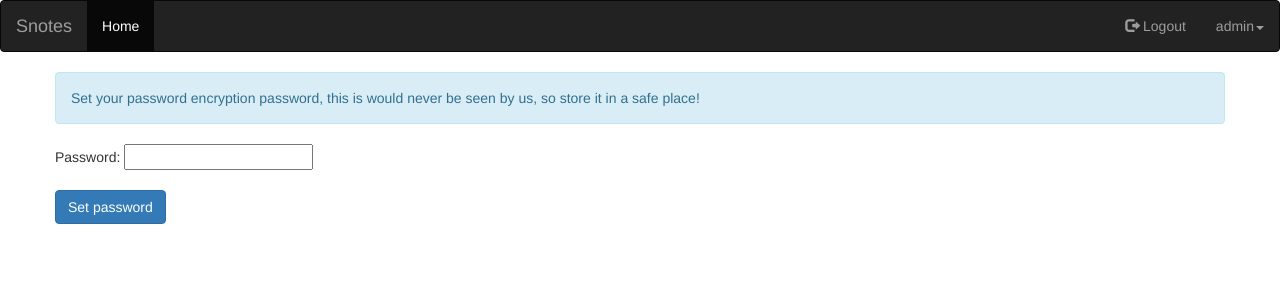
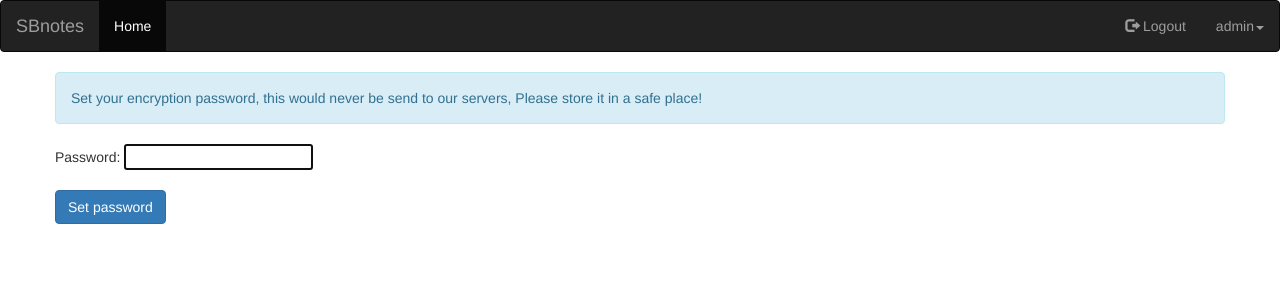
Before and after one commit to 3rg1s/SBNotes, a PHP site: page /univproj/actions/setpassword.php in a window 1280 px wide. Shown: the top 300 px of the page. Run offline with PHP 8.4, Linux system fonts and the light colour scheme; the visitor is signed in with stand-in values (Sample User, id 1); some libraries are stand-ins or nearby versions.

Commit message:
Created Actions folder to in order to make the structure more organized Removed some incorrect paths(Still not fixed all) Added autofocus on input an input tag on setpassword.php file

```diff
--- a/encnot.php
+++ b/actions/encnot.php
@@ -14,7 +14,7 @@
 </head>
 <body>
    <?php
- include 'navigator.php';
+ include '../navigator.php';
  ?>
 <form>
   <div class="form-group">
@@ -66,7 +66,7 @@ $.ajax({
         timer: 100
     });
       setTimeout(function(){
-       window.location.replace("view.php");
+       window.location.replace("../view.php");
       }, 1000);
   }
 
--- a/notesubmit.php
+++ b/actions/notesubmit.php
@@ -6,7 +6,7 @@ $username = $_SESSION["username"];
 
 $note = $_POST["note"];
 
-require_once "config.php";
+require_once "../config.php";
 
 $sql = "INSERT INTO snotes (note,ownedby) VALUES (?,?)";
 
@@ -17,7 +17,7 @@ $sql = "INSERT INTO snotes (note,ownedby) VALUES (?,?)";
             // Attempt to execute the prepared statement
             if(mysqli_stmt_execute($stmt)){
                 // Redirect to login page
-                header("location: view.php");
+                header("location: ../view.php");
             } else{
                 echo "Something went wrong. Please try again later.";
             }
--- a/register.php
+++ b/actions/register.php
@@ -1,6 +1,6 @@
 <?php
 // Include config file
-require_once "config.php";
+require_once "../config.php";
 
 // Define variables and initialize with empty values
 $username = $password = $confirm_password =  $invite ="";
@@ -128,7 +128,7 @@ if($_SERVER["REQUEST_METHOD"] == "POST"){
             // Attempt to execute the prepared statement
             if(mysqli_stmt_execute($stmt)){
                 // Redirect to login page
-                header("location: login.php");
+                header("location: ../login.php");
             } else{
                 echo "Something went wrong. Please try again later.";
             }
@@ -183,7 +183,7 @@ if($_SERVER["REQUEST_METHOD"] == "POST"){
                 <input type="submit" class="btn btn-primary" value="Submit">
                 <input type="reset" class="btn btn-default" value="Reset">
             </div>
-            <p>Already have an account? <a href="login.php">Login here</a>.</p>
+            <p>Already have an account? <a href="../login.php">Login here</a>.</p>
         </form>
     </div>
 </body>
--- a/setpassword.php
+++ b/actions/setpassword.php
@@ -10,17 +10,17 @@
 </head>
 <body onload="checkpass()">
    <?php
- include 'navigator.php';
+ include '../navigator.php';
  ?>
 <div class="container">
   <div class="row">
     <div class="col-sm">
 <div class="alert alert-info" role="alert">
-  Set your password encryption password, this is would never be seen by us, so store it in a safe place!
+  Set your encryption password, this would never be send to our servers, Please store it in a safe place!
 </div>
 <form>
   <div class="form-group">
-      Password: <input type="text" id="Pass" size="20" name="fname"><br>
+      Password: <input autofocus type="text" id="Pass" size="" required><br>
       <br>
    <button  type="button" class="btn btn-primary" onclick="setPass()" >Set password</button>
   </div>
--- a/index.php
+++ b/index.php
@@ -40,8 +40,8 @@ if(!isset($_SESSION["loggedin"]) || $_SESSION["loggedin"] !== true){
         }
     ?>
     <div class="page-header">
-        <h1>Hi, <b></b> Welcome to SBNotes by Ergis</h1>
-        If you want a to see on how to use this web app, please send an email : ehotza35 [at] gmail [dot] com
+        <h1>Hi, <b></b> Welcome to SBNotes 🗒️</h1>
+        Please send a email to our main developer at : ehotza35 [at] gmail [dot] com , if you have any questions!
     </div>
 
         <?php
@@ -66,7 +66,7 @@ if(!isset($_SESSION["loggedin"]) || $_SESSION["loggedin"] !== true){
         .then((result) => {
             if (result.value) {
                 $.ajax({
-                url: "http://192.168.1.21/univproj/generatecode.php",
+                url: "/actions/generatecode.php",
                 type: "GET",
                 success: function(){
                     swal.fire({
--- a/invites.php
+++ b/invites.php
@@ -16,7 +16,7 @@ session_start();
 <script type="text/javascript">
     function confirmcreate(){
                 $.ajax({
-                url: "generatecode.php",
+                url: "/actions/generatecode.php",
                 type: "GET",
                 success: function(){
                     swal.fire({
@@ -85,7 +85,7 @@ if ($result->num_rows > 0) {
     echo "<td id=\"used\">" . $row["used"]. "</td>";
     echo "<td id=\"code\">". $row["code"]. "</td>";
 	echo "<td id=\"ownedby\">" . $row["ownedby"]. "</td>";
-	echo "<td><a href='delete.php?id=" .$row['code']."'><button type=\"button\" class=\"btn btn-danger\">Delete</button></a></td>";
+	echo "<td><a href='/actions/delete.php?id=" .$row['code']."'><button type=\"button\" class=\"btn btn-danger\">Delete</button></a></td>";
 	echo "</tr>";
 }
 }
--- a/login.php
+++ b/login.php
@@ -64,7 +64,7 @@ if($_SERVER["REQUEST_METHOD"] == "POST"){
                             $_SESSION["username"] = $username;
 
                             // Redirect user to welcome page
-                            header("location: setpassword.php");
+                            header("location: /actions/setpassword.php");
                         } else{
                             // Display an error message if password is not valid
                             $error = "Invalid credentials";
@@ -140,7 +140,7 @@ height: 100%;
             <div class="form-group">
                 <input type="submit" class="btn btn-primary" value="Login">
             </div>
-            <p>Don't have an account? <a href="register.php">Sign up now</a>.</p>
+            <p>Don't have an account? <a href="actions/register.php">Sign up now</a>.</p>
         </form>
     </div>
   </div>
--- a/navigator.php
+++ b/navigator.php
@@ -4,7 +4,7 @@
   <nav class="navbar navbar-inverse">
   <div class="container-fluid">
     <div class="navbar-header">
-      <a class="navbar-brand" href=".">Snotes</a>
+      <a class="navbar-brand" href=".">SBnotes</a>
     </div>
     <ul class="nav navbar-nav">
       <li class="active"><a href="index.php">Home</a></li>
@@ -15,7 +15,7 @@
         <ul class="dropdown-menu">
                 <?php
        if ($_SESSION["username"] === "admin") {
-      echo '<li><a href="javascript:void(0);" onclick="confirmcreate()"> Create Invite code</a></li>';
+      echo '<li><a href="javascript:void(0);" onclick="confirmcreate()">Create Invite code</a></li>';
   }else {
 
   }
@@ -23,7 +23,7 @@
           <li><a href="encnot.php">Encrypt Notes</a></li>
           <li><a href="view.php">View Notes</a></li>
           <li><a href="setpassword.php">Set Notes Password</a></li>
-          <li><a href="reset-password.php">Reset Account Password</a></li>
+          <li><a href="actions/reset-password.php">Reset Account Password</a></li>
         </ul>
       </li>
     </ul>
--- a/view.php
+++ b/view.php
@@ -29,7 +29,7 @@
 <h1 class="display-1"> Your Notes </h1>
 <br>
   <div class="alert alert-info">
-    If there is a space between your notes or no notes show at all,  <strong>  That means you gave a invalid decryption password!
+    If there is a space between your notes or no notes show at all,  <strong>  That means you gave an invalid password, please make sure it is correct. <a href="actions/setpassword.php">Set Again!</a>
 </strong>
   </div>
 
```
Also changed, not shown: README.md (deleted), actions/delete.php (renamed from delete.php), actions/generatecode.php (renamed from generatecode.php), actions/reset-password.php (renamed from reset-password.php), 1 other file.
